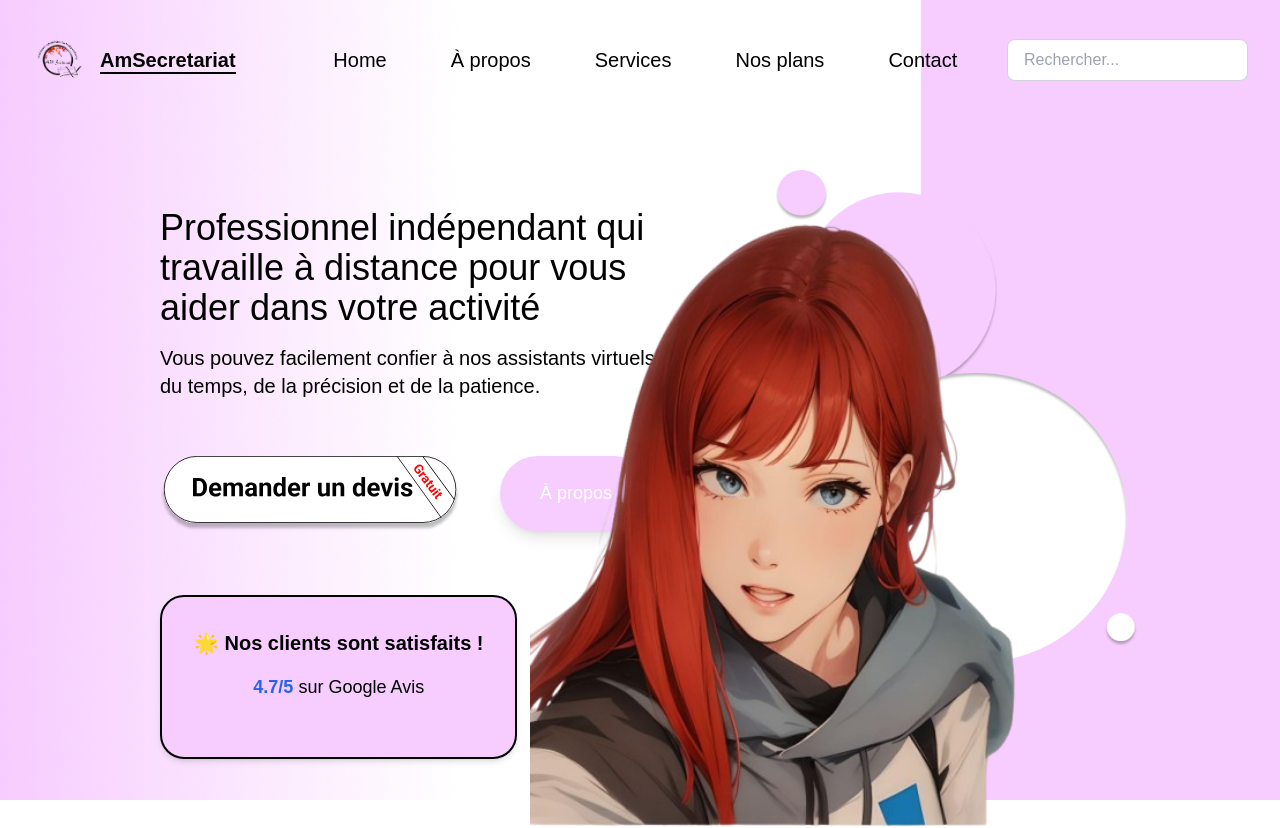
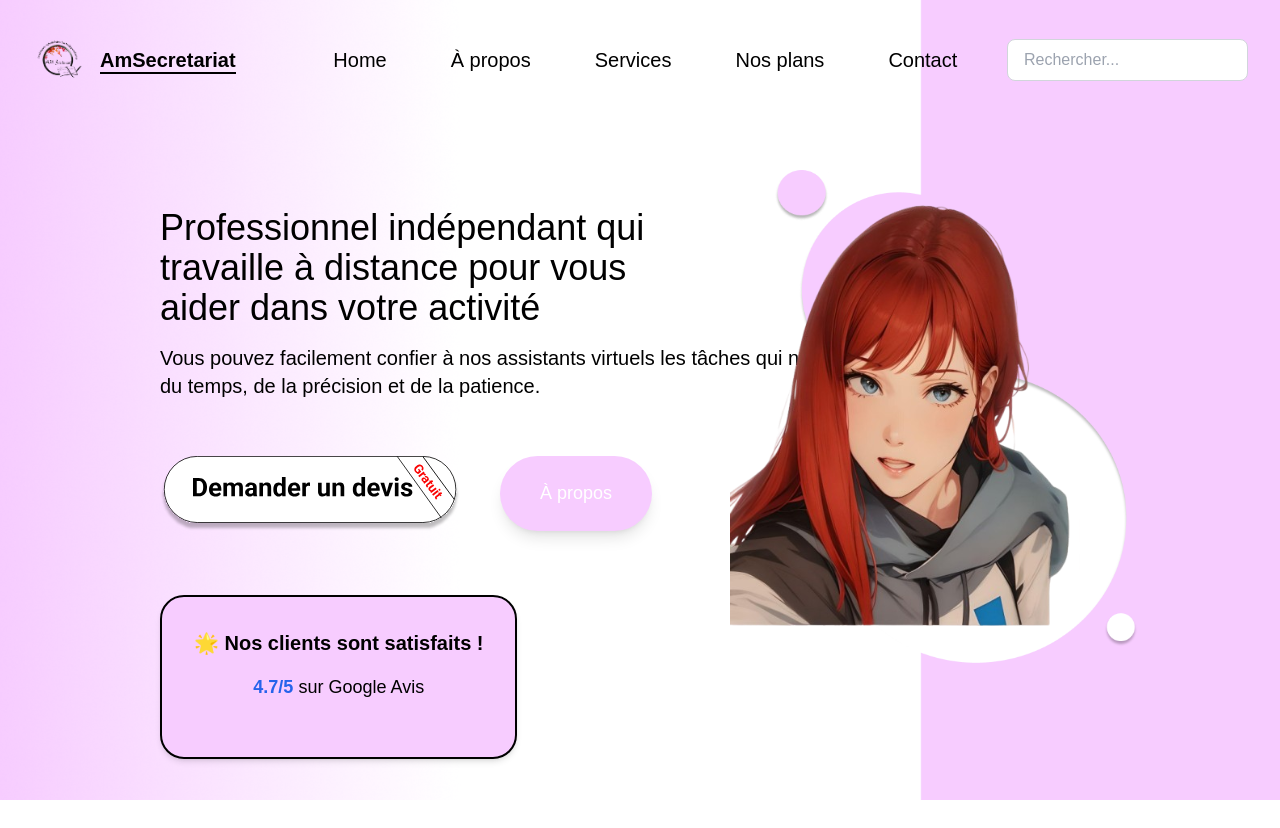
Before and after one commit to 0tsuro/AmSecretariat, a Next.js app: page / in a window 1280 px wide. Shown: the top 828 px of the page. Built offline with nearby package versions, Linux system fonts and the light colour scheme; a web font is replaced by a local one.

Commit message:
fix photo

```diff
--- a/app/page.tsx
+++ b/app/page.tsx
@@ -87,8 +87,8 @@ export default function Home() {
           </div>
         </div>
 
-        <div className="flex sm:absolute sm:right-[250px] sm:top-40">
-          <Image src="/photo2.svg" width={500} height={500} alt="" />
+        <div className="flex sm:absolute sm:right-[200px] sm:top-40">
+          <Image src="/photo2.svg" width={350} height={350} alt="" />
         </div>
       </main>
 
```
